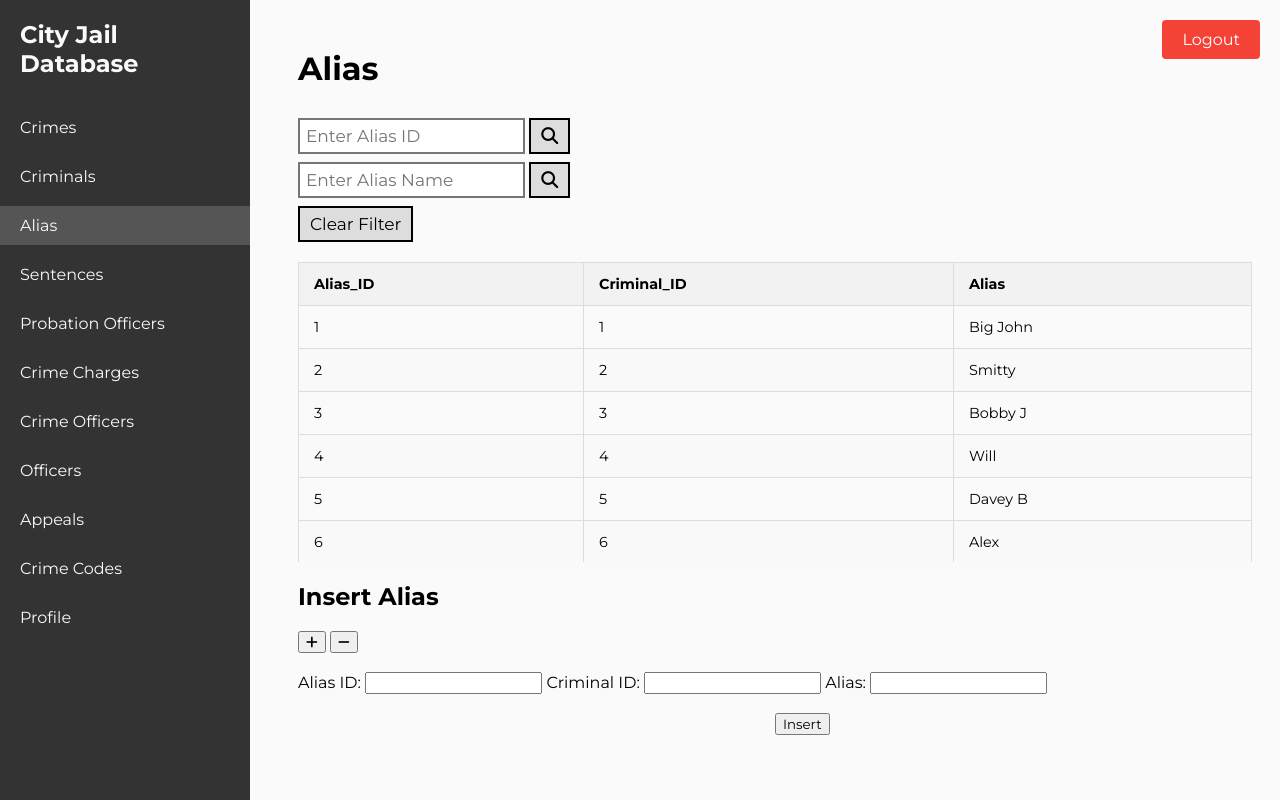
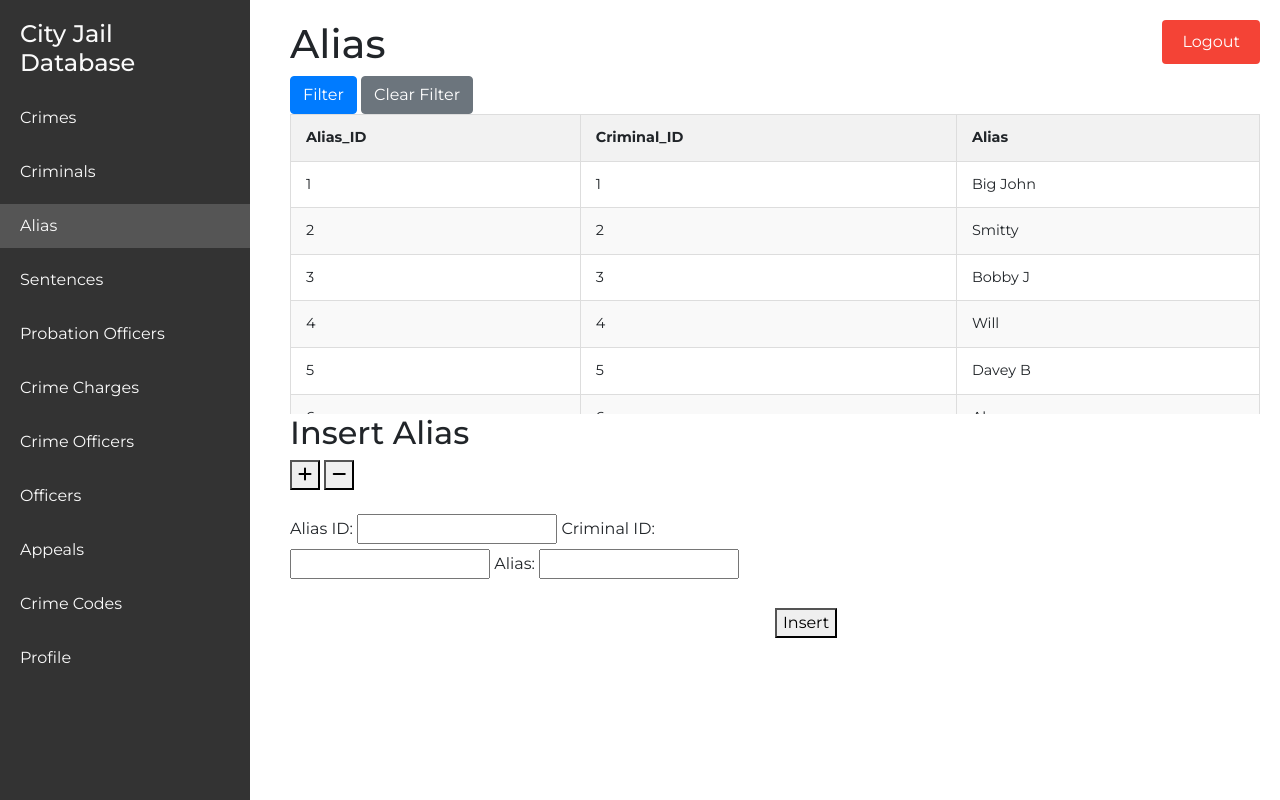
Before and after one commit to 395110n/CSUY3083Project, a Flask app: a page that uses templates/alias.html in a window 1280 px wide. Run offline with Flask 3, Linux system fonts and the light colour scheme; the visitor is signed in with stand-in values (Sample User, id 1); data comes from the database, SQL or seed files in the repository; some libraries are stand-ins or nearby versions.

Commit message:
filter half done-kelly

```diff
--- a/server.py
+++ b/server.py
@@ -1,4 +1,4 @@
-from flask import Flask, make_response, render_template, request, session, redirect, url_for, flash
+from flask import Flask, make_response, render_template, request, session, redirect, url_for, jsonify
 from flask_mysqldb import MySQL
 import pandas as pd
 
@@ -248,41 +248,110 @@ def appeals(username):
 def filter_appeals(username):
     runstatement('''use Criminal_Records''', commit=True)
     appeal_id = request.args.get('appeal_id')
-    displayMode = 'none'
+    crime_id = request.args.get('crime_id')
+    filing_date = request.args.get('filing_date')
+    hearing_date = request.args.get('hearing_date')
+    status = request.args.get('status')
+
+    query = ""
+
     if appeal_id:
-        query = f"Appeal_ID = '{appeal_id}'"
-        displayMode = 'inline-block'
-    else:
-        query = None
+        query += f"Appeal_ID = '{appeal_id}'"
+    if crime_id:
+        if query:
+            query += " AND "
+        query += f"Crime_ID = '{crime_id}'"
+    if filing_date:
+        if query:
+            query += " AND "
+        query += f"Filing_date = '{filing_date}'"
+    if hearing_date:
+        if query:
+            query += " AND "
+        query += f"Hearing_date = '{hearing_date}'"
+    if status:
+        if query:
+            query += " AND "
+        query += f"Status = '{status}'"
 
     if session["permission"] == "viewer":
         table = viewer['Appeals']
-    elif session["permission"] == "employee" or "host":
+    else:
         table = employee['Appeals']
 
     sql = generateStatementViewer('Appeals', 'select', query, table)
     df = runstatement(sql)
-    return render_template("appeals.html", data=df.to_html(classes="styled-table", index=False),displayMode=displayMode)
+    return df.to_html(classes="styled-table", index=False)
 
 @app.route("/<username>/crime_charges")
 def crime_charges(username):
     runstatement('''use Criminal_Records''', commit=True)
-    displayMode = 'none'
-    charge_id = request.args.get('charge_id')
-    if charge_id:
-        query = f"Charge_ID = '{charge_id}'"
-        displayMode = 'inline-block'
-    else:
-        query = None
+    query = None
+    displayMode = 'inline-block'
 
     if session["permission"] == "viewer":
         table = viewer['Crime_charges']
-    elif session["permission"] == "employee" or "host":
+    else:
+        table = employee['Crime_charges']
+
+    sql = generateStatementViewer('Crime_charges', 'select', query, table)
+    permission = session.get("permission")
+    df = runstatement(sql)
+    return render_template("crime_charges.html", data=df.to_html(classes="styled-table", index=False), displayMode=displayMode,permission=permission)
+
+@app.route("/<username>/crime_charges/filter", methods=['GET'])
+def filter_crime_charges(username):
+    runstatement('''use Criminal_Records''', commit=True)
+    charge_id = request.args.get('charge_id')
+    crime_id = request.args.get('crime_id')
+    crime_code = request.args.get('crime_code')
+    charge_status = request.args.get('charge_status')
+    fine_amount = request.args.get('fine_amount')
+    court_fee = request.args.get('court_fee')
+    amount_paid = request.args.get('amount_paid')
+    pay_due_date = request.args.get('pay_due_date')
+
+    query = ""
+
+    if charge_id:
+        query += f"Charge_ID = '{charge_id}'"
+    if crime_id:
+        if query:
+            query += " AND "
+        query += f"Crime_ID = '{crime_id}'"
+    if crime_code:
+        if query:
+            query += " AND "
+        query += f"Crime_code = '{crime_code}'"
+    if charge_status:
+        if query:
+            query += " AND "
+        query += f"Charge_status = '{charge_status}'"
+    if fine_amount:
+        if query:
+            query += " AND "
+        query += f"Fine_amount = '{fine_amount}'"
+    if court_fee:
+        if query:
+            query += " AND "
+        query += f"court_fee = '{court_fee}'"
+    if amount_paid:
+        if query:
+            query += " AND "
+        query += f"amount_paid = '{amount_paid}'"
+    if pay_due_date:
+        if query:
+            query += " AND "
+        query += f"pay_due_date = '{pay_due_date}'"
+
+    if session["permission"] == "viewer":
+        table = viewer['Crime_charges']
+    else:
         table = employee['Crime_charges']
 
     sql = generateStatementViewer('Crime_charges', 'select', query, table)
     df = runstatement(sql)
-    return render_template("crime_charges.html", data=df.to_html(classes="styled-table", index=False),displayMode=displayMode)
+    return df.to_html(classes="styled-table", index=False)
 
 @app.route("/<username>/crime_codes")
 def crime_codes(username):
--- a/templates/alias.html
+++ b/templates/alias.html
@@ -18,7 +18,51 @@
       rel="stylesheet"
       href="https://cdnjs.cloudflare.com/ajax/libs/font-awesome/4.7.0/css/font-awesome.min.css"
     />
-    <link rel="stylesheet" href="https://cdnjs.cloudflare.com/ajax/libs/font-awesome/6.5.2/css/all.min.css">
+    <link
+      rel="stylesheet"
+      href="https://cdnjs.cloudflare.com/ajax/libs/font-awesome/6.5.2/css/all.min.css"
+    />
+    <link
+      rel="stylesheet"
+      href="https://stackpath.bootstrapcdn.com/bootstrap/4.5.2/css/bootstrap.min.css"
+    />
+    <script src="https://stackpath.bootstrapcdn.com/bootstrap/4.5.2/js/bootstrap.min.js"></script>
+    <script src="https://ajax.googleapis.com/ajax/libs/jquery/3.5.1/jquery.min.js"></script>
+    <script src="https://stackpath.bootstrapcdn.com/bootstrap/4.5.2/js/bootstrap.min.js"></script>
+
+    <script>
+      // Function to clear input fields when modal is closed
+      $(document).ready(function () {
+        $("#filterModal").on("hidden.bs.modal", function () {
+          console.log("Modal hidden event triggered."); // Log event for debugging
+          // Clear input fields inside the form with id "filterForm"
+          $("#filterForm")[0].reset();
+          console.log("Form reset."); // Log form reset for debugging
+        });
+      });
+
+      // Function to submit filter form
+      function submitFilter() {
+        var form = $("#filterForm").serialize();
+        $.ajax({
+          type: "GET",
+          url: "{{ url_for('filter_alias', username=session['username']) }}",
+          data: form,
+          success: function (data) {
+            $(".scrollable-table").html(data); // Replace existing content with filtered data
+            $("#filterModal").modal("hide");
+          },
+          error: function (xhr, status, error) {
+            console.error("AJAX Error:", error);
+          },
+        });
+      }
+
+      function clearFilter() {
+        window.location.href =
+          "{{ url_for('alias', username=session['username']) }}";
+      }
+    </script>
   </head>
   <body>
     <!-- Sidebar navigation -->
@@ -62,38 +106,94 @@
     <!-- Main content -->
     <div class="content">
       <h1>Alias</h1>
-      <div class="search-container">
-        <form
-          name="filter"
-          style="display: inline-block"
-          action="{{ url_for('alias', username=session['username']) }}"
-          method="GET"
-        >
-          <input type="text" placeholder="Enter Alias ID" name="alias_id" />
-          <button type="submit" onclick="showClear()">
-            <i class="fa fa-search"></i>
-          </button>
-        </form>
-        <br />
-        <form
-          name="filterName"
-          style="display: inline-block"
-          action="{{ url_for('alias', username=session['username']) }}"
-          method="GET"
-        >
-          <input type="text" placeholder="Enter Alias Name" name="alias" />
-          <button type="submit"><i class="fa fa-search"></i></button>
-        </form>
-        <br />
+      <!-- Add a button to trigger the modal -->
       <button
         type="button"
-          id="clear"
-          onclick="clearFilter()"
-          style="display:{{displayMode}};"
+        class="btn btn-primary"
+        data-toggle="modal"
+        data-target="#filterModal"
       >
+        Filter
+      </button>
+
+      <!-- Add a Clear Filter button -->
+      <button type="button" class="btn btn-secondary" onclick="clearFilter()">
         Clear Filter
       </button>
-        <!-- use flask mode to pass the value to it to control the display or not -->
+
+      <!-- Modal -->
+      <div
+        class="modal fade"
+        id="filterModal"
+        tabindex="-1"
+        role="dialog"
+        aria-labelledby="filterModalLabel"
+        aria-hidden="true"
+      >
+        <div class="modal-dialog" role="document">
+          <div class="modal-content">
+            <div class="modal-header">
+              <h5 class="modal-title" id="filterModalLabel">
+                Filter Alias Data
+              </h5>
+              <button
+                type="button"
+                class="close"
+                data-dismiss="modal"
+                aria-label="Close"
+              >
+                <span aria-hidden="true">&times;</span>
+              </button>
+            </div>
+            <div class="modal-body">
+              <form id="filterForm">
+                <div class="form-group">
+                  <label for="alias_id">Alias ID</label>
+                  <input
+                    type="text"
+                    class="form-control"
+                    id="alias_id"
+                    name="alias_id"
+                  />
+                </div>
+                <div class="form-group">
+                  <label for="criminal_id">Criminal ID</label>
+                  <input
+                    type="text"
+                    class="form-control"
+                    id="criminal_id"
+                    name="criminal_id"
+                  />
+                </div>
+                <div class="form-group">
+                  <label for="alias">Alias</label>
+                  <input
+                    type="text"
+                    class="form-control"
+                    id="alias"
+                    name="alias"
+                  />
+                </div>
+              </form>
+            </div>
+            <div class="modal-footer">
+              <button
+                type="button"
+                class="btn btn-secondary"
+                data-dismiss="modal"
+              >
+                Close
+              </button>
+              <button
+                type="button"
+                class="btn btn-primary"
+                onclick="submitFilter()"
+              >
+                Submit
+              </button>
+            </div>
+          </div>
+        </div>
       </div>
 
       <div class="scrollable-table" id="table-container">
@@ -101,45 +201,61 @@
         <!-- Render the table data here -->
       </div>
 
-
-      <div class="Insert" style="display:{% if permission != 'host' %}none{% else %}block{% endif %};">
+      <div
+        class="Insert"
+        style="display:{% if permission != 'host' %}none{% else %}block{% endif %};"
+      >
         <h2>Insert Alias</h2>
-        <form
-          id="insert-form"
+        <form id="insert-form">
+          <div
+            id="insert-form-div"
+            style="max-height: 200px; max-width: 100%; overflow-y: scroll"
           >
-          <div id="insert-form-div" style="max-height: 200px;max-width: 100%; overflow-y: scroll;">
-            <button type="button" onclick="insertRow()"><i class="fa-solid fa-plus"></i></button>
-            <button type="button" onclick="deleteRow()"><i class="fa-solid fa-minus"></i></button>
-            <br>
-            <br>
-            <div style="width: 100%;">
+            <button type="button" onclick="insertRow()">
+              <i class="fa-solid fa-plus"></i>
+            </button>
+            <button type="button" onclick="deleteRow()">
+              <i class="fa-solid fa-minus"></i>
+            </button>
+            <br />
+            <br />
+            <div style="width: 55%">
               <label for="alias_id0">Alias ID:</label>
-              <input type="text" id="alias_id0" name="alias_id[]" required  />
+              <input type="text" id="alias_id0" name="alias_id[]" required />
               <label for="criminal_id0">Criminal ID:</label>
-              <input type="text" id="criminal_id0" name="criminal_id[]" required />
+              <input
+                type="text"
+                id="criminal_id0"
+                name="criminal_id[]"
+                required
+              />
               <label for="alias0">Alias:</label>
               <input type="text" id="alias0" name="alias[]" required />
-              <br>
-              <br>
+              <br />
+              <br />
             </div>
           </div>
-          <button id="insertButton" type="submit" onclick="submitForm()" style="margin-left: 50% ;">Insert</button>
+          <button
+            id="insertButton"
+            type="submit"
+            onclick="submitForm()"
+            style="margin-left: 50%"
+          >
+            Insert
+          </button>
         </form>
       </div>
       <span id="error_message"></span>
     </div>
+
     <a href="{{ url_for('logout') }}" class="logout-button">Logout</a>
+
     <script>
-
-      function clearFilter() {
-        window.location.href =
-          "{{ url_for('alias', username=session['username']) }}";
-      }
       var count = 1;
-      function insertRow(){
-        var newdiv = document.createElement('div');
-        newdiv.style="width: 100%;";
-        newdiv.innerHTML=`
+      function insertRow() {
+        var newdiv = document.createElement("div");
+        newdiv.style = "width: 55%;";
+        newdiv.innerHTML = `
           <label for="alias_id${count}">Alias ID:</label>
           <input type="text" id="alias_id${count}" name="alias_id[]" required />
           <label for="criminal_id${count}">Criminal ID:</label>
@@ -148,14 +264,16 @@
           <input type="text" id="alias${count}" name="alias[]" required />
           <br>
           <br>`;
-        document.getElementById('insert-form-div').appendChild(newdiv);
+        document.getElementById("insert-form-div").appendChild(newdiv);
         count++;
       }
-      function deleteRow(){
-        var lastDivChild = document.querySelector('#insert-form-div > div:last-child');
+      function deleteRow() {
+        var lastDivChild = document.querySelector(
+          "#insert-form-div > div:last-child"
+        );
         // it is id selector, so it will only select the last child of the div
-        if(count > 1){
-          document.getElementById('insert-form-div').removeChild(lastDivChild);
+        if (count > 1) {
+          document.getElementById("insert-form-div").removeChild(lastDivChild);
           count--;
         }
       }
@@ -166,14 +284,18 @@
         var formData = new FormData(form);
         //asynchronous request to the server, it will not reload the page
         var xhr = new XMLHttpRequest();
-        xhr.open("POST", "{{ url_for('alias', username=session['username']) }}", true);
-        xhr.onreadystatechange = function() {
+        xhr.open(
+          "POST",
+          "{{ url_for('alias', username=session['username']) }}",
+          true
+        );
+        xhr.onreadystatechange = function () {
           if (xhr.readyState === 4 && xhr.status === 200) {
-                document.getElementById("table-container").innerHTML = xhr.responseText;
+            document.getElementById("table-container").innerHTML =
+              xhr.responseText;
             document.getElementById("insert-form").reset();
             //clear the form after insert successfully
-            }
-            else if (xhr.readyState === 4 && xhr.status !== 200) {
+          } else if (xhr.readyState === 4 && xhr.status !== 200) {
             var error_message = document.getElementById("error_message");
             if (error_message != null) {
               error_message.innerHTML = xhr.responseText;
```
Lines whose indentation alone changed are shown as unchanged.
